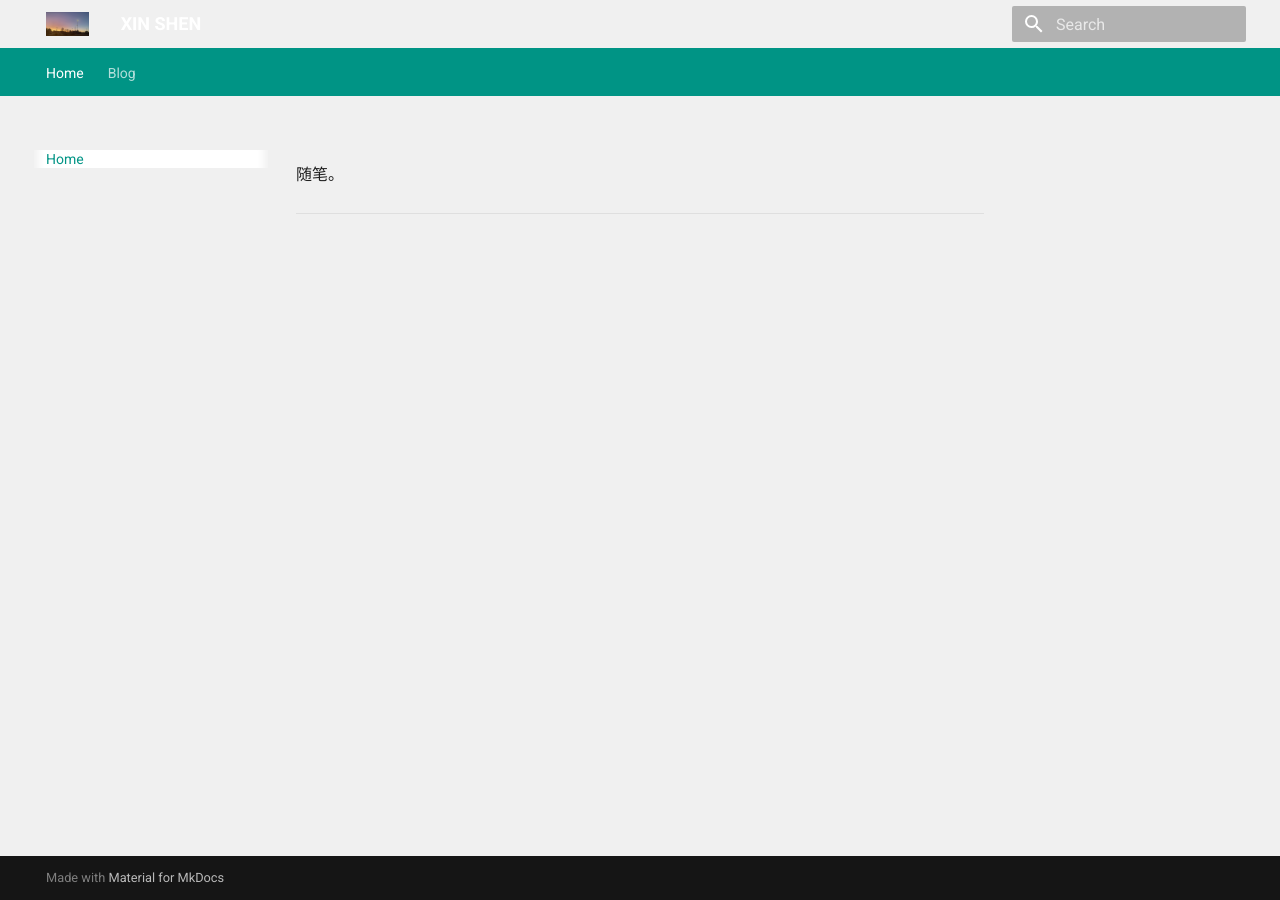
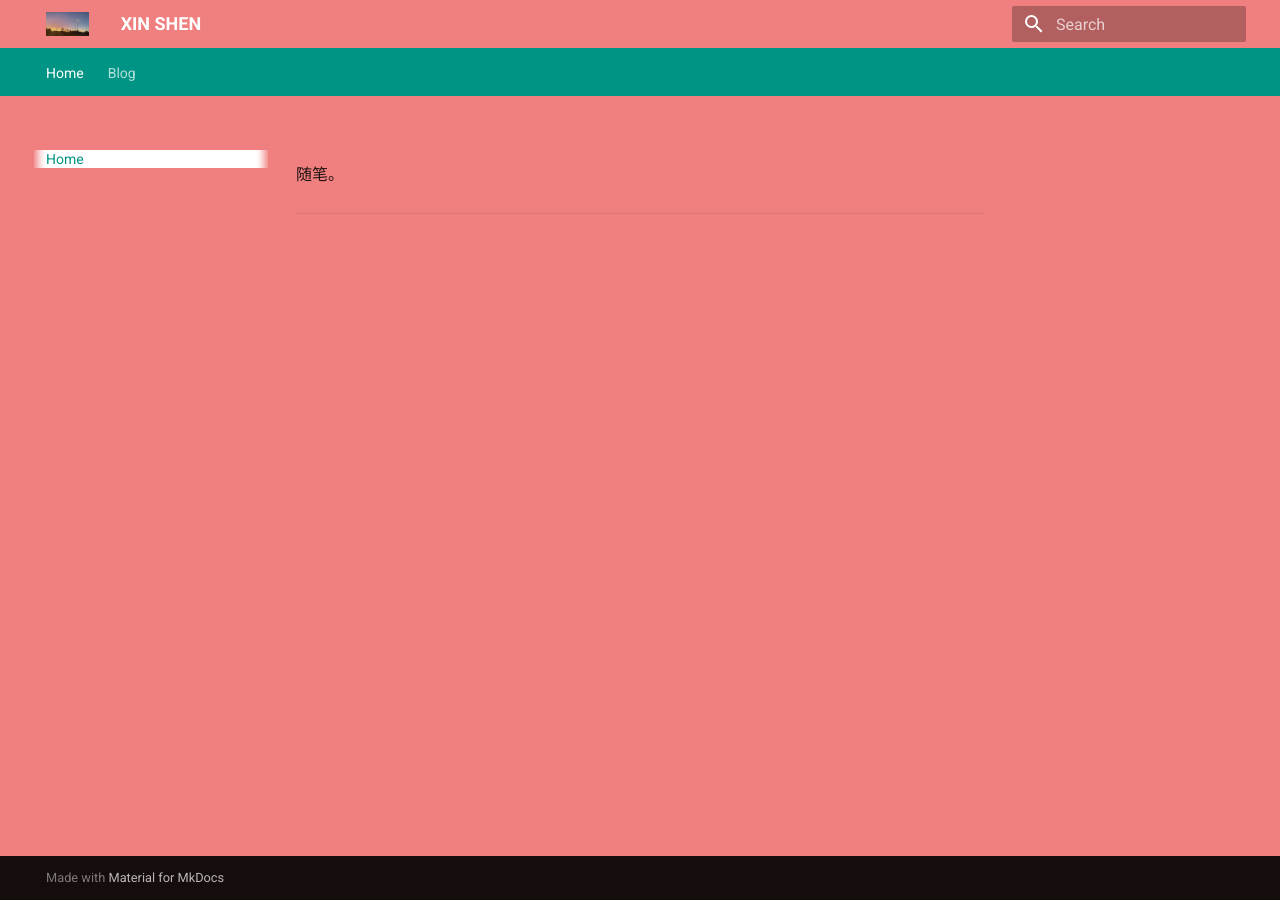
Before and after one commit to XINS3/WebXS, an MkDocs documentation site: the page built from docs/index.md, in a window 1280 px wide. Built offline with MkDocs 1.6.1 and Material for MkDocs 9.7.7, drawn with Linux system fonts in a browser that asks for light colours.

Commit message:
Update custom.css

```diff
--- a/docs/stylesheets/custom.css
+++ b/docs/stylesheets/custom.css
@@ -20,7 +20,7 @@
 body,
 .md-content,
 .md-main {
-    background-color: #f0f0f0; /* light gray */
+    background-color: #f08080; /* light gray */
 }
 .md-content h1:first-of-type {
     display: none;
```
